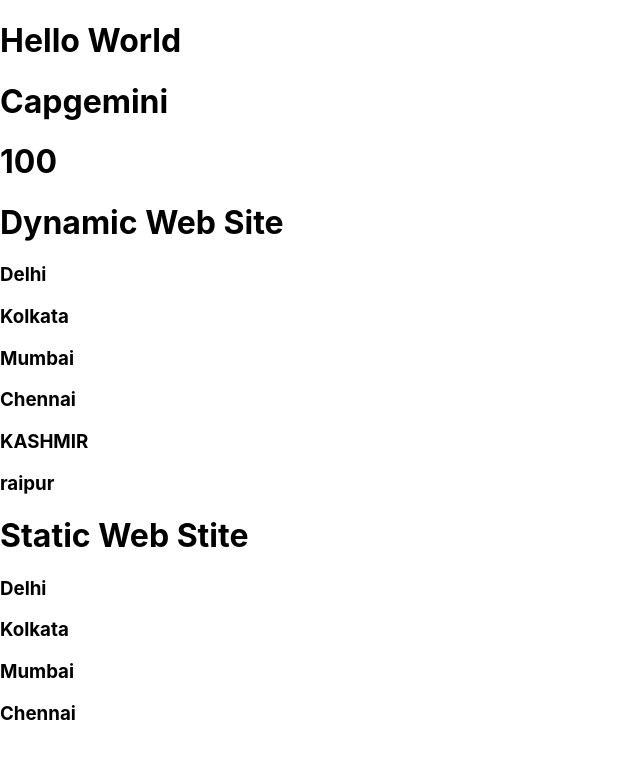
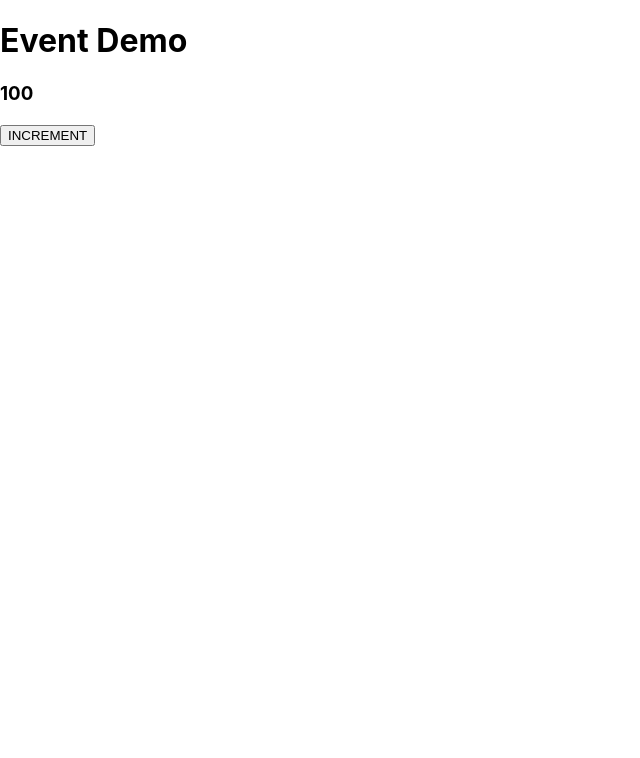
Before and after one commit to cg-202/day6-react-app, a React (Create React App) app: page / in a window 1280 px wide. Shown: the top 758 px of the page, without its empty margins (0-640 px from the left). Built offline with nearby package versions, Linux system fonts and the light colour scheme.

Commit message:
events in react. useState.

```diff
--- a/src/App.js
+++ b/src/App.js
@@ -1,28 +1,23 @@
 import logo from "./logo.svg";
 import "./App.css";
+import { useState } from "react";
 
 // SPECAIL IN THE WORLD OF REACT FAMILY
 const App = () => {
-  let counter = 100;
-  let username = "Capgemini";
-  let list = ["Delhi", "Kolkata", "Mumbai", "Chennai", "KASHMIR", "raipur"];
+  // let counter = 100;
+  let [counter, setCounter] = useState(100);
+
+  const increment = () => {
+    // counter += 1;
+    setCounter(counter + 1);
+    console.log("I AM INCREMENT FUNCTION", counter);
+  };
 
   return (
     <div>
-      <h1>Hello World</h1>
-      <h1>{username}</h1>
-      <h1>{counter}</h1>
-
-      <h1>Dynamic Web Site</h1>
-      {list.map((item) => (
-        <h3>{item}</h3>
-      ))}
-
-      <h1>Static Web Stite </h1>
-      <h3>Delhi</h3>
-      <h3>Kolkata</h3>
-      <h3>Mumbai</h3>
-      <h3>Chennai</h3>
+      <h1>Event Demo</h1>
+      <h3>{counter}</h3>
+      <input type="button" value="INCREMENT" onClick={increment} />
     </div>
   );
 };
```
